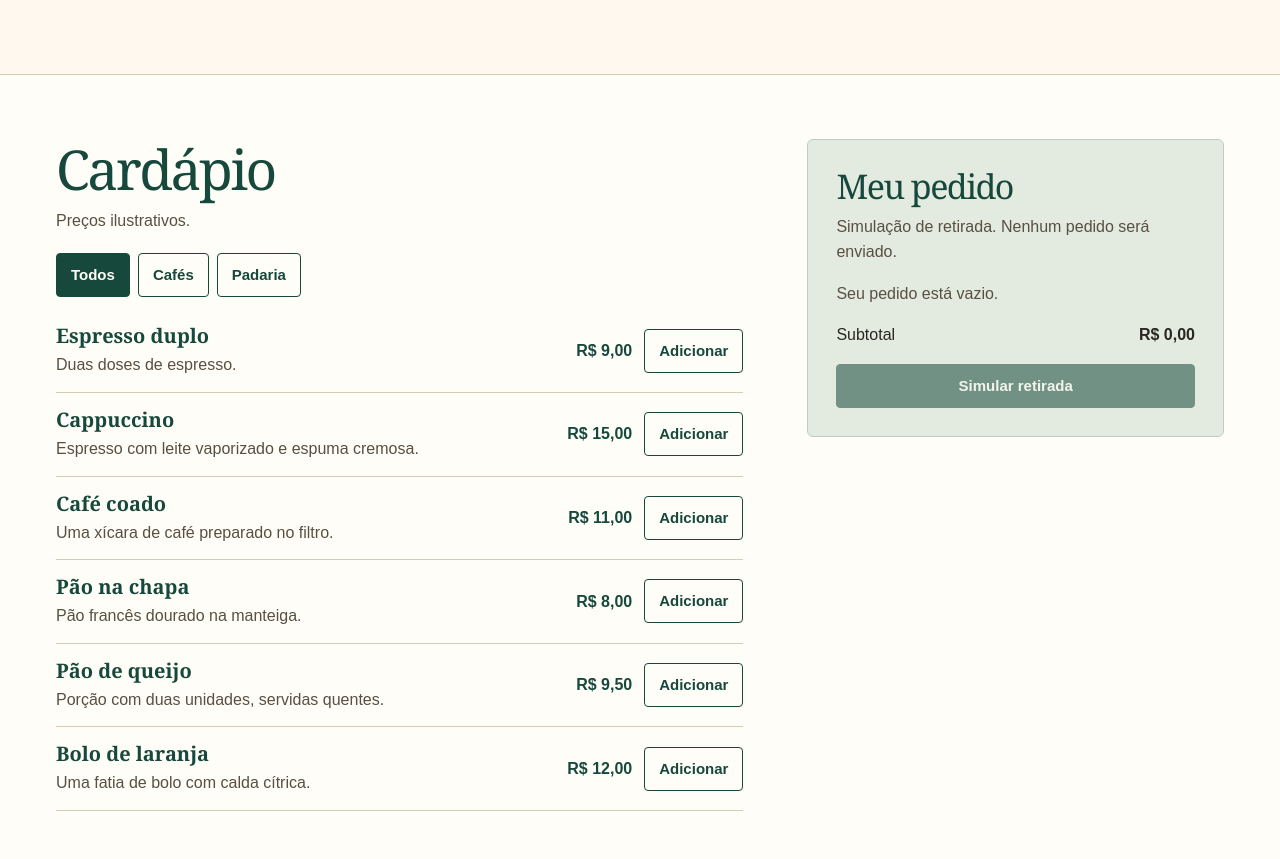
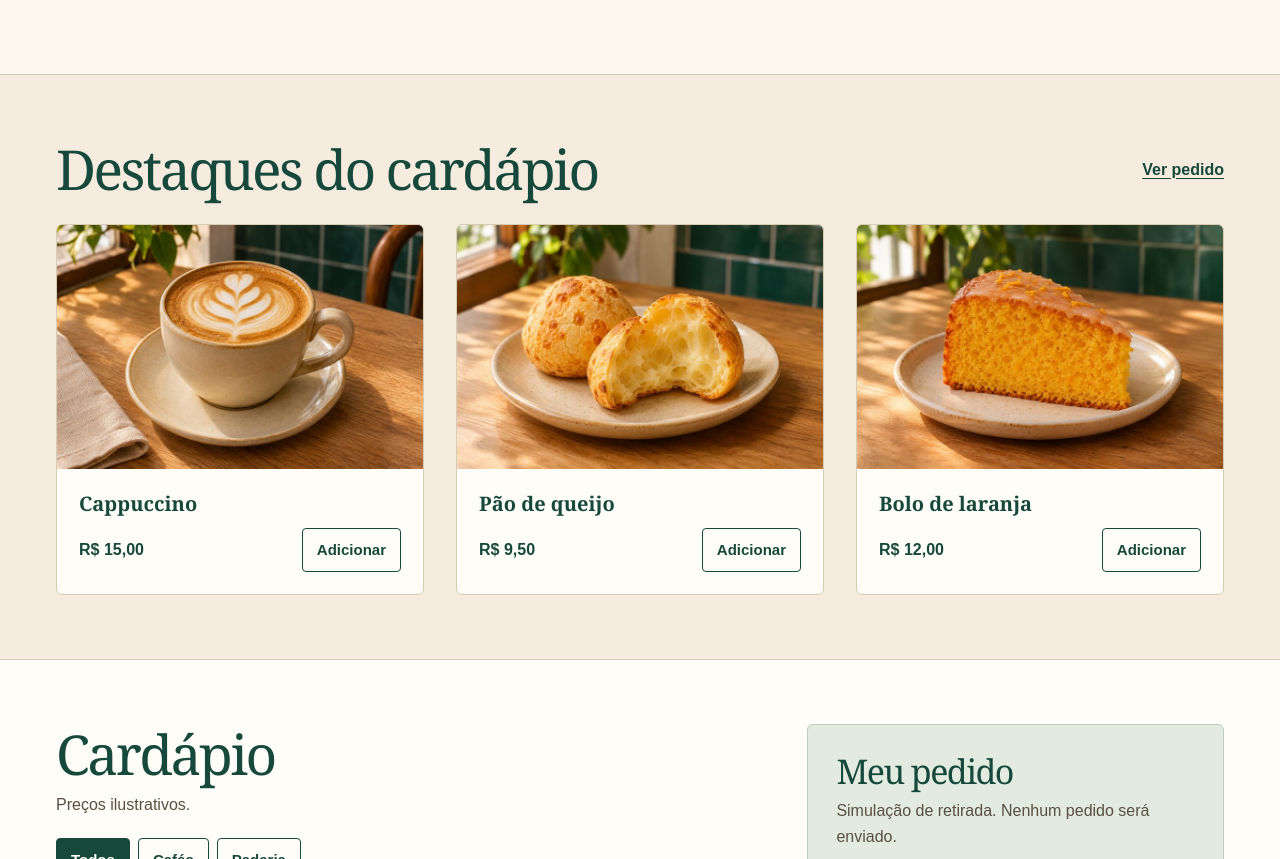
Before and after one commit to lucasempresa701-create/lucas-desenvolvimento-web, a plain HTML site: page portfolio/projetos/cafeteria/index.html in a window 1280 px wide. Shown: the part 661-1520 px from the top of the page. Drawn offline with Linux system fonts and the light colour scheme.

Commit message:
Destaca três produtos no cardápio da cafeteria

```diff
--- a/portfolio/projetos/cafeteria/index.html
+++ b/portfolio/projetos/cafeteria/index.html
@@ -40,6 +40,50 @@
       </div>
       <img class="hero-image" src="assets/cafe-da-manha.jpg" width="1200" height="800"
            alt="Cappuccino em uma xícara de cerâmica e pães de queijo sobre uma mesa de madeira." fetchpriority="high">
+    </section>
+
+    <section id="destaques" class="featured" aria-labelledby="titulo-destaques" hidden>
+      <div class="layout featured-inner">
+        <div class="featured-header">
+          <h2 id="titulo-destaques">Destaques do cardápio</h2>
+          <a href="#pedido">Ver pedido</a>
+        </div>
+        <ul class="featured-list" role="list">
+          <li class="featured-card" data-featured-item="cappuccino">
+            <img src="assets/destaque-cappuccino.jpg" width="780" height="520" loading="lazy"
+                 alt="Cappuccino em uma xícara de cerâmica com desenho feito na espuma.">
+            <div class="featured-content">
+              <h3></h3>
+              <div class="item-actions">
+                <strong></strong>
+                <button class="add-button" type="button">Adicionar</button>
+              </div>
+            </div>
+          </li>
+          <li class="featured-card" data-featured-item="queijo">
+            <img src="assets/destaque-pao-de-queijo.jpg" width="780" height="520" loading="lazy"
+                 alt="Dois pães de queijo dourados sobre um prato de cerâmica.">
+            <div class="featured-content">
+              <h3></h3>
+              <div class="item-actions">
+                <strong></strong>
+                <button class="add-button" type="button">Adicionar</button>
+              </div>
+            </div>
+          </li>
+          <li class="featured-card" data-featured-item="bolo">
+            <img src="assets/destaque-bolo-de-laranja.jpg" width="780" height="520" loading="lazy"
+                 alt="Fatia de bolo de laranja com uma camada fina de calda.">
+            <div class="featured-content">
+              <h3></h3>
+              <div class="item-actions">
+                <strong></strong>
+                <button class="add-button" type="button">Adicionar</button>
+              </div>
+            </div>
+          </li>
+        </ul>
+      </div>
     </section>
 
     <section id="cardapio" class="menu-section" aria-labelledby="titulo-cardapio" tabindex="-1">
--- a/portfolio/projetos/cafeteria/script.js
+++ b/portfolio/projetos/cafeteria/script.js
@@ -1,4 +1,5 @@
 const menu = document.querySelector("#menu-items");
+const featured = document.querySelector("#destaques");
 const filters = document.querySelector("#filters");
 const orderList = document.querySelector("#order-items");
 const orderPanel = document.querySelector("#pedido");
@@ -15,10 +16,17 @@ const products = new Map(Array.from(menu.children, item => [
     element: item,
     name: item.querySelector("h3").textContent,
     price: Number(item.dataset.price),
-    add: item.querySelector("button"),
+    addButtons: [item.querySelector("button")],
   },
 ]));
 const order = new Map();
+
+for (const card of featured.querySelectorAll("[data-featured-item]")) {
+  const product = products.get(card.dataset.featuredItem);
+  card.querySelector("h3").textContent = product.name;
+  card.querySelector("strong").textContent = currency.format(product.price / 100);
+  product.addButtons.push(card.querySelector("button"));
+}
 
 function orderLine(id, quantity, product) {
   const item = document.createElement("li");
@@ -38,8 +46,10 @@ function renderOrder() {
   const lines = [];
   for (const [id, product] of products) {
     const quantity = order.get(id) ?? 0;
-    product.add.textContent = quantity ? `Adicionar (${quantity})` : "Adicionar";
-    product.add.setAttribute("aria-label", `Adicionar ${product.name} ao pedido. Unidades no pedido: ${quantity}.`);
+    for (const button of product.addButtons) {
+      button.textContent = quantity ? `Adicionar (${quantity})` : "Adicionar";
+      button.setAttribute("aria-label", `Adicionar ${product.name} ao pedido. Unidades no pedido: ${quantity}.`);
+    }
     if (quantity === 0) continue;
 
     total += product.price * quantity;
@@ -65,15 +75,11 @@ filters.addEventListener("click", (event) => {
   }
 });
 
-menu.addEventListener("click", (event) => {
-  const button = event.target.closest(".add-button");
-  if (!button) return;
-
-  const id = button.closest(".menu-item").dataset.item;
+function addToOrder(id) {
   order.set(id, (order.get(id) ?? 0) + 1);
   renderOrder();
   orderStatus.textContent = `${products.get(id).name} no pedido. Subtotal ${subtotal.textContent}.`;
-});
+}
 
 orderList.addEventListener("click", (event) => {
   const button = event.target.closest("button[data-remove]");
@@ -102,4 +108,10 @@ finish.addEventListener("click", () => {
 renderOrder();
 filters.hidden = false;
 document.querySelector("#order-controls").hidden = false;
-for (const { add } of products.values()) add.hidden = false;
+for (const [id, product] of products) {
+  for (const button of product.addButtons) {
+    button.addEventListener("click", () => addToOrder(id));
+    button.hidden = false;
+  }
+}
+featured.hidden = false;
--- a/portfolio/projetos/cafeteria/style.css
+++ b/portfolio/projetos/cafeteria/style.css
@@ -191,6 +191,66 @@ h3 { font-size: 1.25rem; line-height: 1.25; }
 .button.primary:disabled { opacity: 0.55; cursor: default; }
 .add-button:hover, .order-list button:hover { background: var(--green-light); }
 
+.featured {
+  border-top: 1px solid var(--rule);
+  background: #f5ecdf;
+}
+
+.featured-inner {
+  padding-block: clamp(2.75rem, 5vw, 4.5rem);
+}
+
+.featured-header {
+  display: flex;
+  flex-wrap: wrap;
+  align-items: center;
+  justify-content: space-between;
+  gap: 0.75rem 1.5rem;
+}
+
+.featured-header a {
+  display: inline-flex;
+  min-height: 2.75rem;
+  align-items: center;
+  color: var(--green);
+  font-weight: 700;
+  text-underline-offset: 0.2em;
+}
+
+.featured-list {
+  display: grid;
+  grid-template-columns: repeat(3, minmax(0, 1fr));
+  gap: clamp(1rem, 2.5vw, 2rem);
+  margin: 1.5rem 0 0;
+  padding: 0;
+  list-style: none;
+}
+
+.featured-card {
+  min-width: 0;
+  overflow: hidden;
+  border: 1px solid var(--rule);
+  border-radius: 0.375rem;
+  background: var(--cream);
+}
+
+.featured-card img {
+  display: block;
+  width: 100%;
+  height: auto;
+  aspect-ratio: 3 / 2;
+  object-fit: cover;
+}
+
+.featured-content {
+  padding: clamp(1rem, 2vw, 1.375rem);
+}
+
+.featured-card .item-actions {
+  justify-content: space-between;
+  margin-top: 0.75rem;
+}
+
 .menu-section {
   border-block: 1px solid var(--rule);
   background: var(--cream);
@@ -294,9 +354,11 @@ footer a { color: var(--green); }
 @media (max-width: 52rem) {
   .hero, .menu-layout, .hours-layout { grid-template-columns: minmax(0, 1fr); }
   .hero-image { max-width: 42rem; aspect-ratio: 1.5; }
+  .featured-list { grid-template-columns: repeat(2, minmax(0, 1fr)); }
 }
 
 @media (max-width: 34rem) {
+  .featured-list,
   .menu-item { grid-template-columns: minmax(0, 1fr); }
   .item-actions { justify-content: flex-start; }
 }
```
Also changed, not shown: portfolio/projetos/cafeteria/assets/destaque-bolo-de-laranja.jpg (added), portfolio/projetos/cafeteria/assets/destaque-cappuccino.jpg (added), portfolio/projetos/cafeteria/assets/destaque-pao-de-queijo.jpg (added), 2 other files.
